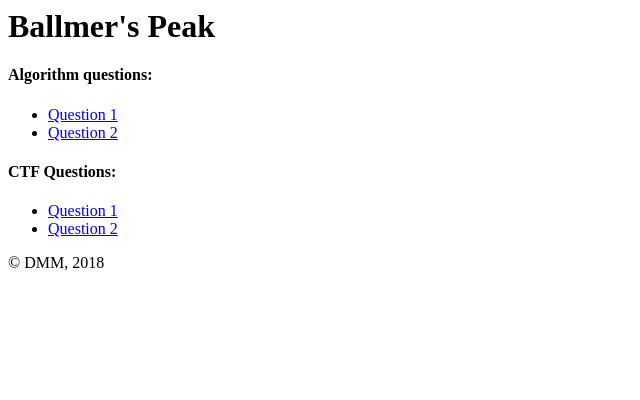
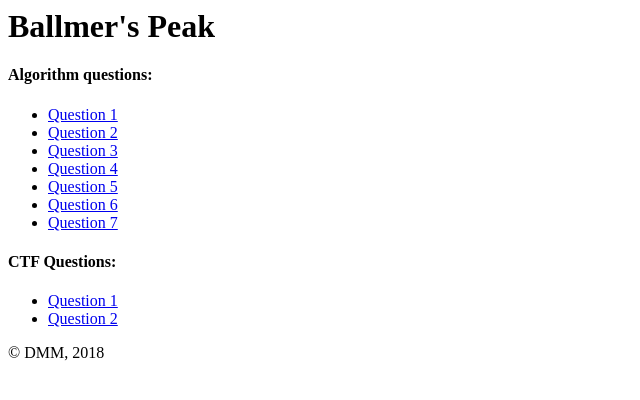
Before and after one commit to mikewill4/ballmers-peak, a Flask app: page /questions in a window 1280 px wide. Shown: the top 400 px of the page, without its empty margins (0-640 px from the left). Run offline with Flask 2, Linux system fonts and the light colour scheme.

Commit message:
Added in algorithm questions

```diff
--- a/app.py
+++ b/app.py
@@ -26,6 +26,34 @@ def ctf1():
 def ctf2():
     cur = get_db().cursor()
     return render_template("ctf2.html")
+
+@app.route("/algo1")
+def algo1():
+  return render_template("StockPrices.html")
+
+@app.route("/algo2")
+def algo2():
+  return render_template("Skiing.html")
+
+@app.route("/algo3")
+def algo3():
+  return render_template("KidsLiningUp.html")
+
+@app.route("/algo4")
+def algo4():
+  return render_template("RoundingFloats.html")
+
+@app.route("/algo5")
+def algo5():
+  return render_template("6dMahjong.html")
+
+@app.route("/algo6")
+def algo6():
+  return render_template("AssigningToBrainCells.html")
+
+@app.route("/algo7")
+def algo7():
+  return render_template("LogOrders.html")
 
 @app.route('/leaderboard')
 def leaderboard():
--- a/templates/questions.html
+++ b/templates/questions.html
@@ -6,8 +6,14 @@
 <h1>Ballmer's Peak</h1>
 <h4>Algorithm questions:</h4>
 <ul>
-	<li><a href="algo1.html">Question 1</a></li>
-	<li><a href="algo2.html">Question 2</a></li>
+	<li><a href="/algo1">Question 1</a></li>
+	<li><a href="/algo2">Question 2</a></li>
+	<li><a href="/algo3">Question 3</a></li>
+	<li><a href="/algo4">Question 4</a></li>
+	<li><a href="/algo5">Question 5</a></li>
+	<li><a href="/algo6">Question 6</a></li>
+	<li><a href="/algo7">Question 7</a></li>
+
 </ul>
 <h4>CTF Questions:</h4>
 <ul>
```
Also changed, not shown: templates/LogOrders.html (renamed from Algorithm_Questions/LogOrders.html, +1 -1 lines), templates/6dMahjong.html (renamed from Algorithm_Questions/6dMahjong.html), templates/AssigningToBrainCells.html (renamed from Algorithm_Questions/AssigningToBrainCells.html), templates/KidsLiningUp.html (renamed from Algorithm_Questions/KidsLiningUp.html), templates/RoundingFloats.html (renamed from Algorithm_Questions/RoundingFloats.html), templates/Skiing.html (renamed from Algorithm_Questions/Skiing.html), templates/StockPrices.html (renamed from Algorithm_Questions/StockPrices.html), 1 other file.
